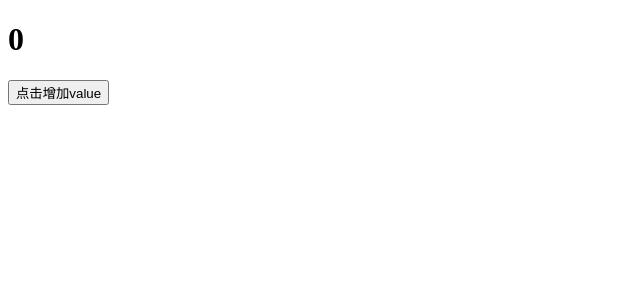
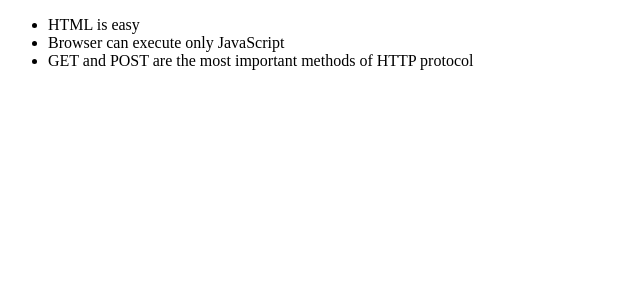
Before and after one commit to zzsealy/fullstackopen, a React (Create React App) app in the folder part1/: page / in a window 1280 px wide. Shown: the top 300 px of the page, without its empty margins (0-640 px from the left). Built offline with nearby package versions, Linux system fonts and the light colour scheme.

Commit message:
wip: 组件单独文件

```diff
--- a/part1/src/App.js
+++ b/part1/src/App.js
@@ -1,36 +1,21 @@
-import {useState} from 'react'
+import Note from './components/Note'
 
 
-const Button = (props) => {
-  return (
-    <button onClick={props.handleClick}>{props.text}</button>
-  )
-}
-
-
-const Display = ({ newValue }) => {
-  return (
-    <h1>{newValue}</h1>
-  )
-}
-
-const App = () => {
+const App = (props) => {
   // react hooks
-  const [value, setValue] = useState(0)
-
-  const setToValue = (value) => {
-    return () => {
-      console.log('click!')
-      setValue(value)
-    }
-  }
-
+  const notes = props.notes
+  let contents = []
+  notes.forEach(note => {
+    contents = contents.concat(note.content)
+  });
 
   return (
     <div>
-      <Display newValue={value} />
-      <Button handleClick={setToValue(value + 1)} text='点击增加value'></Button>
-     </div>
+      <ul>
+        {notes.map(note => <Note key={note.id} note={note} />
+        )}
+      </ul>
+    </div>
   )
 }
 
--- /dev/null
+++ b/part1/src/components/Note.js
@@ -0,0 +1,11 @@
+import React from 'react'
+
+
+const Note = ({ note }) => {
+    return (
+        <li>{note.content}</li>
+    )
+}
+
+
+export default Note
--- a/part1/src/index.js
+++ b/part1/src/index.js
@@ -3,4 +3,28 @@
 
 import App from './App'
 
-ReactDOM.createRoot(document.getElementById('root')).render(<App />)
+
+const notes = [
+    {
+      id: 1,
+      content: 'HTML is easy',
+      date: '2019-05-30T17:30:31.098Z',
+      important: true
+    },
+    {
+      id: 2,
+      content: 'Browser can execute only JavaScript',
+      date: '2019-05-30T18:39:34.091Z',
+      important: false
+    },
+    {
+      id: 3,
+      content: 'GET and POST are the most important methods of HTTP protocol',
+      date: '2019-05-30T19:20:14.298Z',
+      important: true
+    }
+  ]
+
+  ReactDOM.createRoot(document.getElementById('root')).render(
+    <App notes={notes} />
+  )
```
